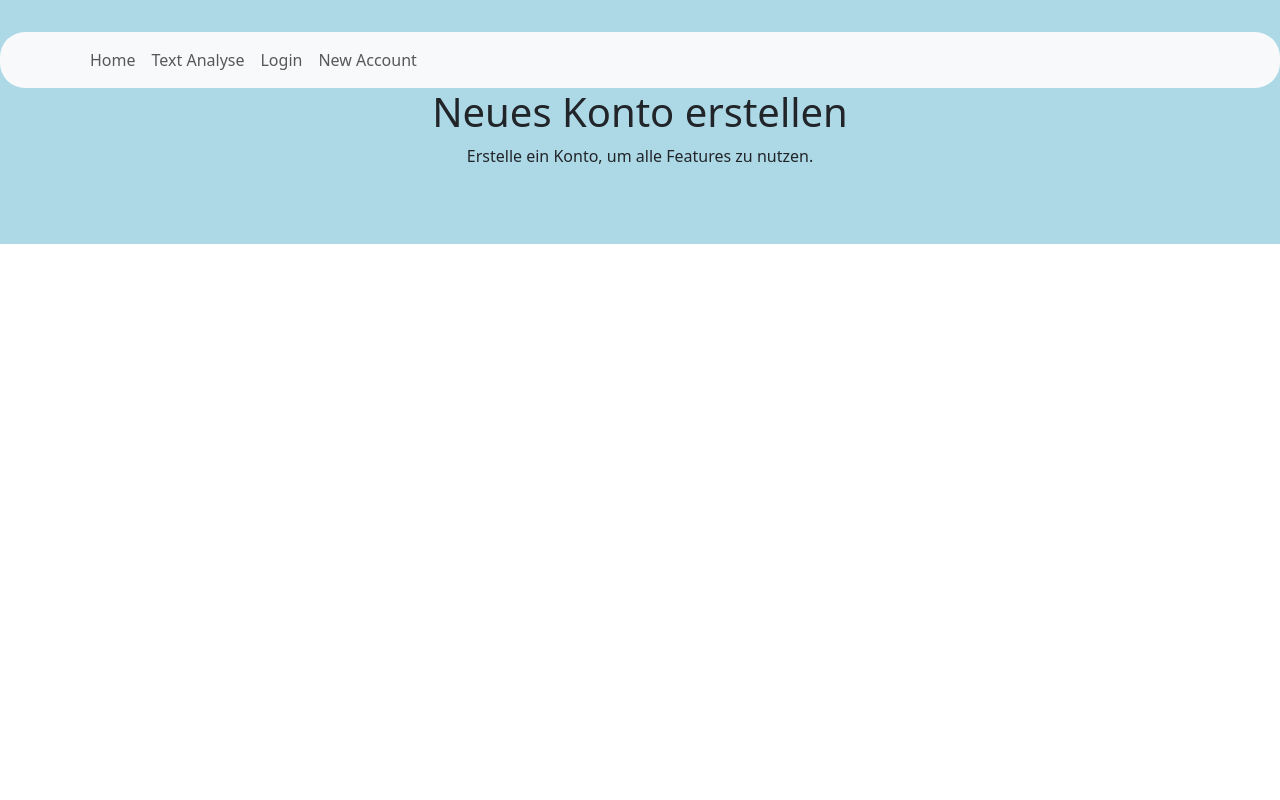
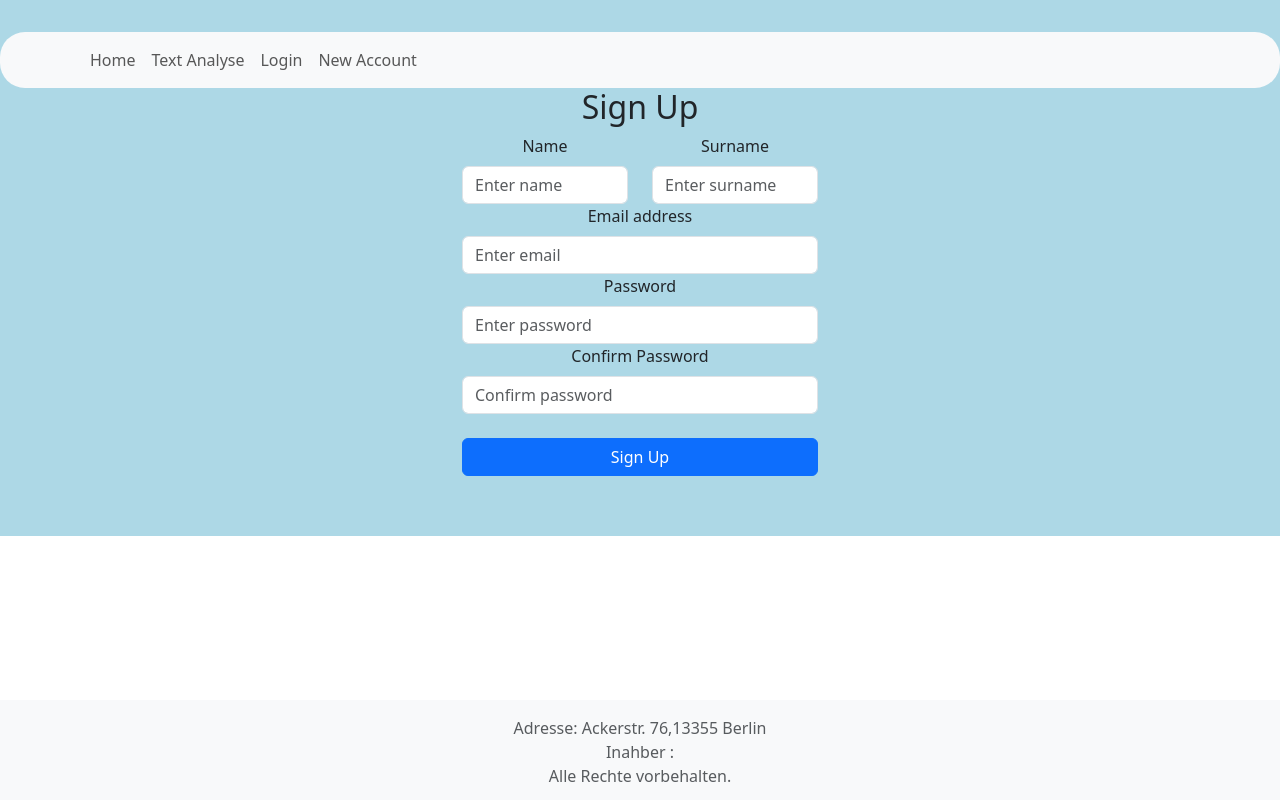
Before and after one commit to bds-cho/ner-webapp, a React (Vite) app in the folder frontend/: page /new-account in a window 1280 px wide. Built offline with nearby package versions, Linux system fonts and the light colour scheme.

Commit message:
created basic login and new account pages

```diff
--- a/frontend/src/App.css
+++ b/frontend/src/App.css
@@ -5,7 +5,6 @@
   text-align: center;
   background-color: lightblue;
   padding-bottom: 60px;
-
 }
 
 .card {
@@ -32,10 +31,8 @@
   }
 }
 
-
-
 .card-img-top {
-  width: 100%;  /* Stellt sicher, dass das Bild die Breite der Karte ausfüllt */
+  width: 100%; /* Stellt sicher, dass das Bild die Breite der Karte ausfüllt */
   height: 300px; /* Begrenzt die Höhe des Bildes */
   object-fit: cover; /* Sorgt dafür, dass das Bild seine Proportionen behält, während es die gebundenen Maße ausfüllt */
 }
@@ -45,5 +42,5 @@
   bottom: 0;
   width: 100%;
   background-color: lightblue;
-
+  height: 100px;
 }
--- a/frontend/src/App.jsx
+++ b/frontend/src/App.jsx
@@ -9,6 +9,7 @@ import NewAccountPage from "./pages/NewAccountPage";
 import TextAnalysePage from "./pages/TextAnalysePage";
 
 import Navbar from "./components/Navbar";
+import Footer from "./components/Footer";
 
 function App() {
   return (
@@ -27,6 +28,8 @@ function App() {
           element={<TextAnalysePage></TextAnalysePage>}
         ></Route>
       </Routes>
+
+      <Footer></Footer>
     </BrowserRouter>
   );
 }
--- a/frontend/src/pages/LoginPage.jsx
+++ b/frontend/src/pages/LoginPage.jsx
@@ -1,11 +1,52 @@
-import React from 'react';
+import React, { useState } from "react";
+import { Form, Button, Container, Row, Col } from "react-bootstrap";
 
 function LoginPage() {
+  const [email, setEmail] = useState("");
+  const [password, setPassword] = useState("");
+
+  const handleLogin = (e) => {
+    e.preventDefault();
+    // Implement your login logic here
+    console.log("Email:", email);
+    console.log("Password:", password);
+  };
+
   return (
-    <div>
-      <h1>Login</h1>
-      <p>Bitte logge dich ein, um fortzufahren.</p>
-    </div>
+    <Container>
+      <Row className="justify-content-md-center">
+        <Col md="4">
+          <h2 className="text-center">Login</h2>
+          <Form onSubmit={handleLogin}>
+            <Form.Group controlId="formBasicEmail">
+              <Form.Label>Email address</Form.Label>
+              <Form.Control
+                type="email"
+                placeholder="Enter email"
+                value={email}
+                onChange={(e) => setEmail(e.target.value)}
+                required
+              />
+            </Form.Group>
+
+            <Form.Group controlId="formBasicPassword">
+              <Form.Label>Password</Form.Label>
+              <Form.Control
+                type="password"
+                placeholder="Password"
+                value={password}
+                onChange={(e) => setPassword(e.target.value)}
+                required
+              />
+            </Form.Group>
+
+            <Button variant="primary" type="submit" className="w-100 mt-4">
+              Login
+            </Button>
+          </Form>
+        </Col>
+      </Row>
+    </Container>
   );
 }
 
--- a/frontend/src/pages/NewAccountPage.jsx
+++ b/frontend/src/pages/NewAccountPage.jsx
@@ -1,11 +1,99 @@
-import React from 'react';
+import React, { useState } from "react";
+import { Form, Button, Container, Row, Col } from "react-bootstrap";
 
 function NewAccountPage() {
+  const [name, setName] = useState("");
+  const [surname, setSurname] = useState("");
+  const [email, setEmail] = useState("");
+  const [password, setPassword] = useState("");
+  const [confirmPassword, setConfirmPassword] = useState("");
+
+  const handleSignup = (e) => {
+    e.preventDefault();
+    // Implement your signup logic here
+    if (password === confirmPassword) {
+      console.log("Name:", name);
+      console.log("Email:", email);
+      console.log("Password:", password);
+      // You can add further logic such as API calls here
+    } else {
+      alert("Passwords do not match!");
+    }
+  };
+
   return (
-    <div>
-      <h1>Neues Konto erstellen</h1>
-      <p>Erstelle ein Konto, um alle Features zu nutzen.</p>
-    </div>
+    <Container>
+      <Row className="justify-content-md-center">
+        <Col md="4">
+          <h2 className="text-center">Sign Up</h2>
+          <Form onSubmit={handleSignup}>
+            <Row>
+              <Col md="6">
+                <Form.Group controlId="formName">
+                  <Form.Label>Name</Form.Label>
+                  <Form.Control
+                    type="text"
+                    placeholder="Enter name"
+                    value={name}
+                    onChange={(e) => setName(e.target.value)}
+                    required
+                  />
+                </Form.Group>
+              </Col>
+              <Col md="6">
+                <Form.Group controlId="formSurname">
+                  <Form.Label>Surname</Form.Label>
+                  <Form.Control
+                    type="text"
+                    placeholder="Enter surname"
+                    value={surname}
+                    onChange={(e) => setSurname(e.target.value)}
+                    required
+                  />
+                </Form.Group>
+              </Col>
+            </Row>
+
+            <Form.Group controlId="formEmail">
+              <Form.Label>Email address</Form.Label>
+              <Form.Control
+                type="email"
+                placeholder="Enter email"
+                value={email}
+                onChange={(e) => setEmail(e.target.value)}
+                required
+              />
+            </Form.Group>
+
+            <Form.Group controlId="formPassword">
+              <Form.Label>Password</Form.Label>
+              <Form.Control
+                type="password"
+                placeholder="Enter password"
+                value={password}
+                onChange={(e) => setPassword(e.target.value)}
+                required
+              />
+            </Form.Group>
+
+            <Form.Group controlId="formConfirmPassword">
+              <Form.Label>Confirm Password</Form.Label>
+              <Form.Control
+                type="password"
+                placeholder="Confirm password"
+                value={confirmPassword}
+                onChange={(e) => setConfirmPassword(e.target.value)}
+                required
+              />
+            </Form.Group>
+
+            <Button variant="primary" type="submit" className="w-100 mt-4">
+              Sign Up
+            </Button>
+          </Form>
+        </Col>
+      </Row>
+    </Container>
   );
 }
 
--- a/frontend/src/pages/StartPage.jsx
+++ b/frontend/src/pages/StartPage.jsx
@@ -1,8 +1,6 @@
 import AnalyseCard from "../components/cards/AnalyseCard";
 import LoginCard from "../components/cards/LoginCard";
 import NewAccountCard from "../components/cards/NewAccountCard";
-
-import Footer from "../components/Footer";
 
 import { QueryClient, QueryClientProvider } from "@tanstack/react-query";
 import { HelloBackend } from "../components/HelloBackend";
@@ -21,7 +19,6 @@ function StartPage() {
           <HelloBackend />
         </div>
       </div>
-      <Footer />
     </QueryClientProvider>
   );
 }
--- a/frontend/src/pages/TextAnalysePage.jsx
+++ b/frontend/src/pages/TextAnalysePage.jsx
@@ -1,4 +1,4 @@
-import React from 'react';
+import React from "react";
 
 function TextAnalysePage() {
   return (
```
Also changed, not shown: 1 other file (tests, documents, lock files or other folders).
